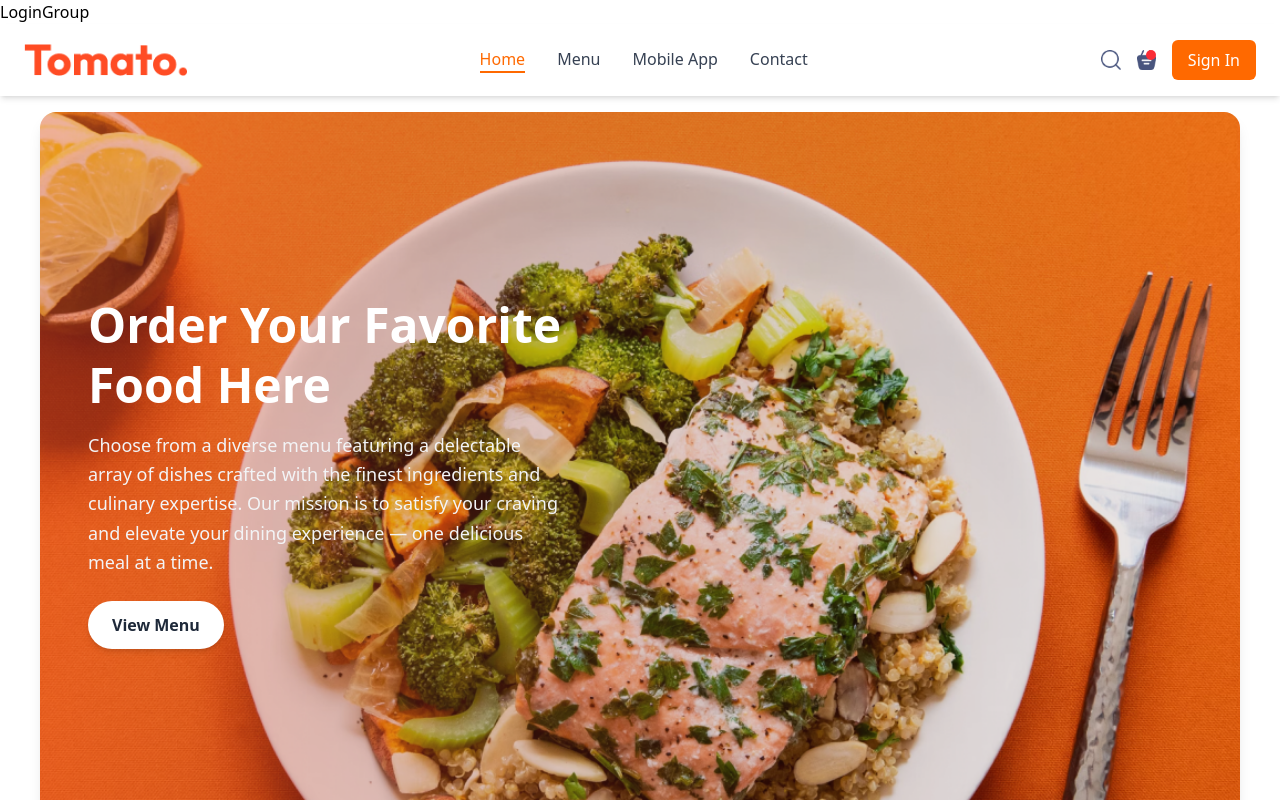
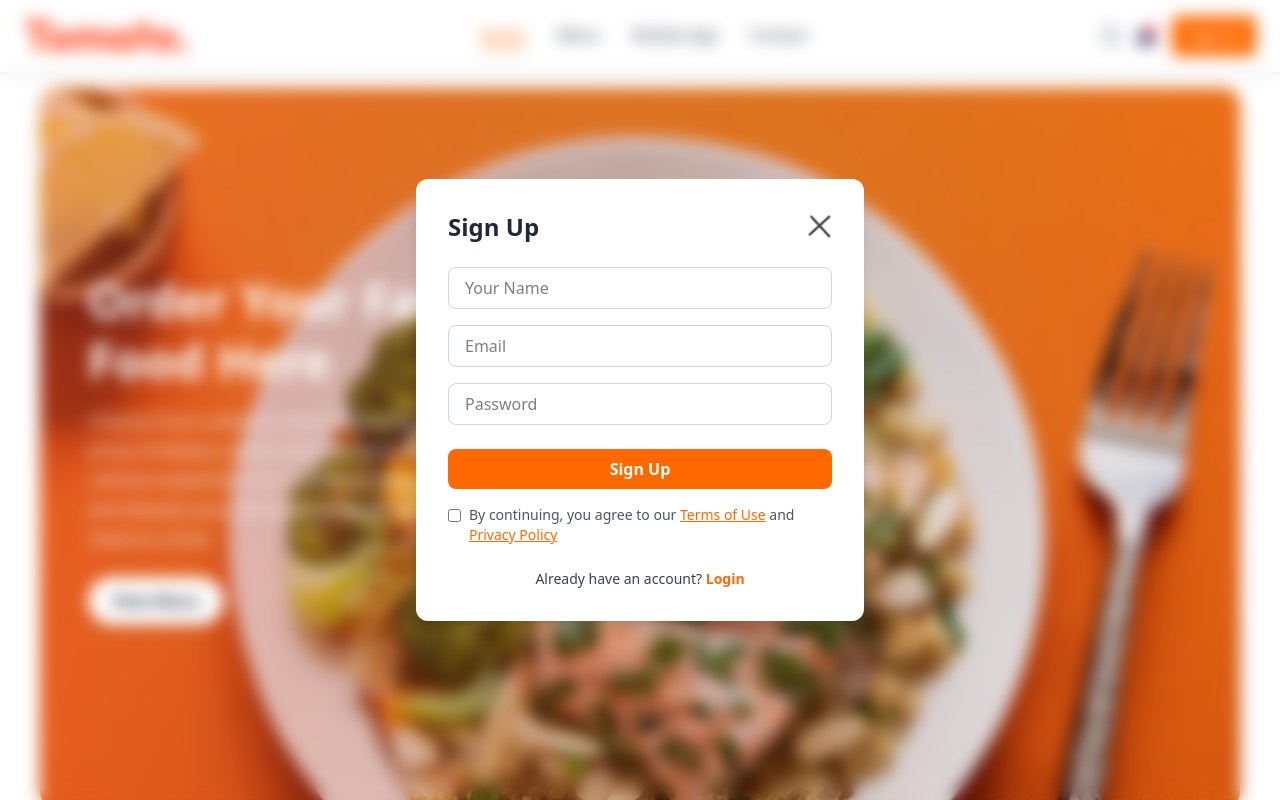
Before and after one commit to AliMohammadDev/food, a React (Vite) app: page / in a window 1280 px wide. Both pictures are taken after a click on the button "Sign In". Shown: the top 800 px of the page. Built offline with nearby package versions, Linux system fonts and the light colour scheme.

Commit message:
done add signup and login

```diff
--- a/src/App.jsx
+++ b/src/App.jsx
@@ -3,7 +3,7 @@ import NavBar from "./components/Navbar/NavBar";
 import Footer from "./components/Footer/Footer";
 import { useEffect } from "react";
 import { useState } from "react";
-import LoginGroup from "./components/Logingroup/LoginGroup";
+import LoginPopup from "./components/LoginPopup/LoginPopup";
 
 const App = () => {
   const location = useLocation();
@@ -24,7 +24,7 @@ const App = () => {
 
   return (
     <div>
-      {showLogin ? <LoginGroup /> : <></>}
+      {showLogin ? <LoginPopup setShowLogin={setShowLogin} /> : <></>}
       <NavBar setShowLogin={setShowLogin} />
       <Outlet />
       <Footer />
--- /dev/null
+++ b/src/components/LoginPopup/LoginPopup.jsx
@@ -0,0 +1,93 @@
+import React, { useState } from "react";
+import { assets } from "../../assets/assets";
+
+function LoginPopup({ setShowLogin }) {
+  const [currentState, setCurrentState] = useState("Sign Up");
+
+  return (
+    <div className="fixed inset-0 flex items-center justify-center z-50 backdrop-blur-sm">
+      <form className="bg-white p-8 rounded-xl w-full max-w-md shadow-lg relative animate-fade-in">
+        {/* Header */}
+        <div className="flex justify-between items-center mb-6">
+          <h2 className="text-2xl font-bold text-gray-800">{currentState}</h2>
+          <img
+            onClick={() => setShowLogin(false)}
+            src={assets.cross_icon}
+            alt="close"
+            className="w-6 h-6 cursor-pointer hover:rotate-90 transition-transform duration-200"
+          />
+        </div>
+
+        <div className="space-y-4 mb-6">
+          {currentState === "Sign Up" && (
+            <input
+              type="text"
+              placeholder="Your Name"
+              required
+              className="w-full px-4 py-2 border border-gray-300 rounded-lg focus:outline-none focus:ring-2 focus:ring-orange-400"
+            />
+          )}
+          <input
+            type="email"
+            placeholder="Email"
+            required
+            className="w-full px-4 py-2 border border-gray-300 rounded-lg focus:outline-none focus:ring-2 focus:ring-orange-400"
+          />
+          <input
+            type="password"
+            placeholder="Password"
+            required
+            className="w-full px-4 py-2 border border-gray-300 rounded-lg focus:outline-none focus:ring-2 focus:ring-orange-400"
+          />
+        </div>
+
+        <button
+          type="submit"
+          className="w-full bg-orange-500 cursor-pointer hover:bg-orange-600 text-white py-2 rounded-lg font-semibold transition"
+        >
+          {currentState === "Sign Up" ? "Sign Up" : "Login"}
+        </button>
+
+        <div className="flex items-start gap-2 text-sm mt-4 text-gray-600">
+          <input type="checkbox" required className="mt-1" />
+          <p>
+            By continuing, you agree to our{" "}
+            <span className="text-orange-500 underline cursor-pointer">
+              Terms of Use
+            </span>{" "}
+            and{" "}
+            <span className="text-orange-500 underline cursor-pointer">
+              Privacy Policy
+            </span>
+          </p>
+        </div>
+
+        <p className="mt-6 text-sm text-center text-gray-700">
+          {currentState === "Login" ? (
+            <>
+              Don’t have an account?{" "}
+              <span
+                onClick={() => setCurrentState("Sign Up")}
+                className="text-orange-500 cursor-pointer font-semibold"
+              >
+                Sign Up
+              </span>
+            </>
+          ) : (
+            <>
+              Already have an account?{" "}
+              <span
+                onClick={() => setCurrentState("Login")}
+                className="text-orange-500 cursor-pointer font-semibold"
+              >
+                Login
+              </span>
+            </>
+          )}
+        </p>
+      </form>
+    </div>
+  );
+}
+
+export default LoginPopup;
--- a/src/components/Logingroup/LoginGroup.jsx
+++ /dev/null
@@ -1,7 +0,0 @@
-import React from "react";
-
-function LoginGroup() {
-  return <div>LoginGroup</div>;
-}
-
-export default LoginGroup;
```
